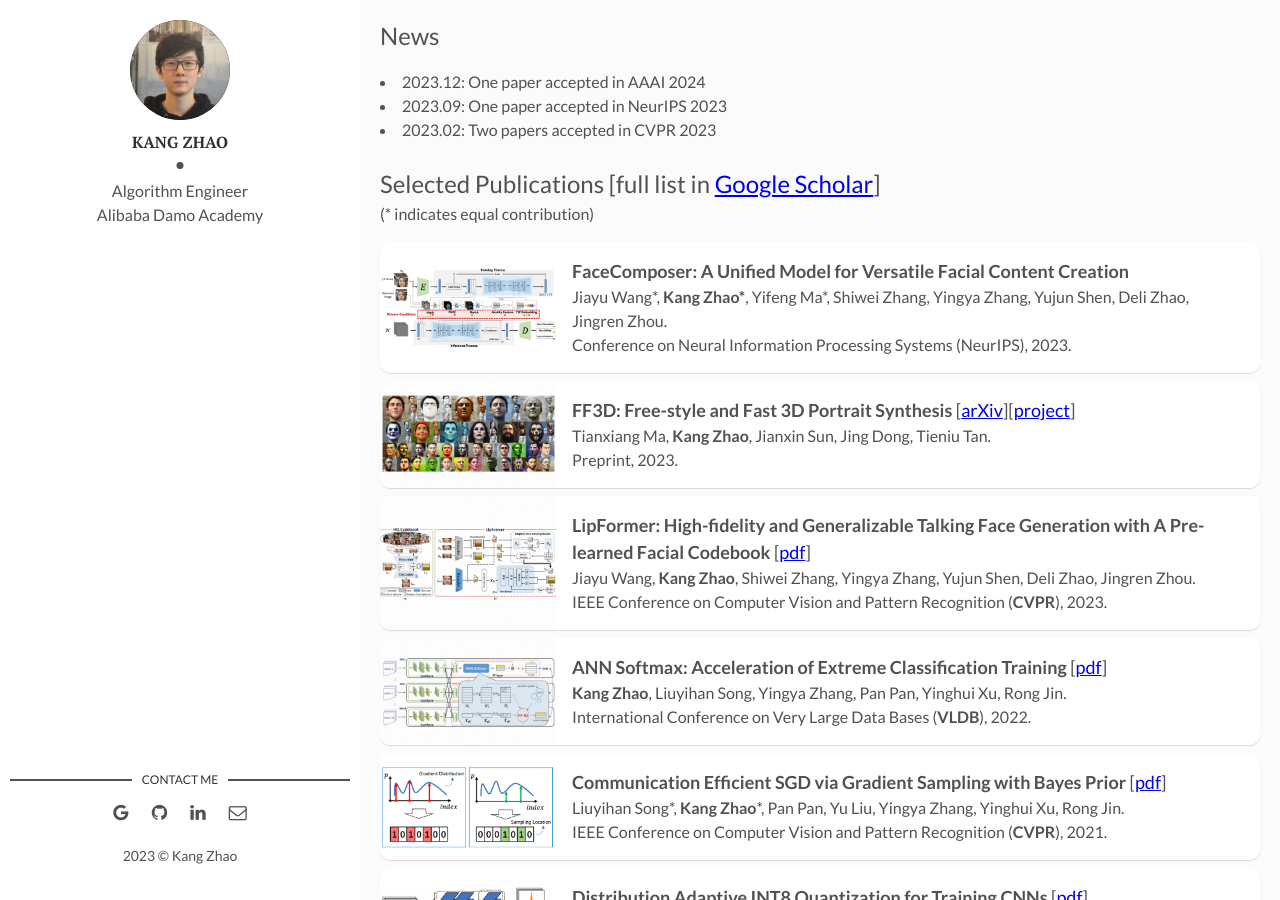
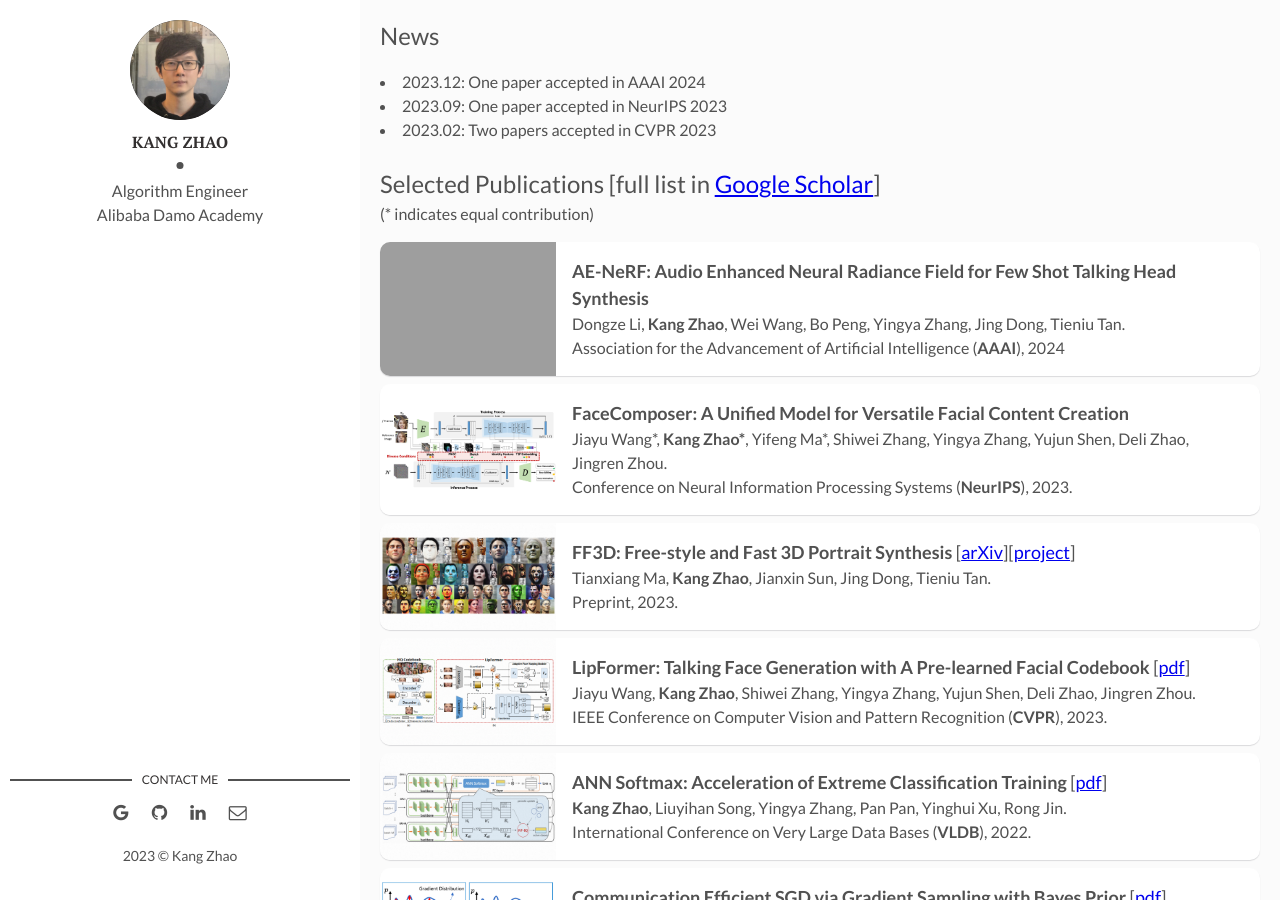
Before and after one commit to kangzhao2/kangzhao2.github.io, a Jekyll site: the page built from index.html, in a window 1280 px wide and 900 px high, scrolled down 270 px. Built offline with Jekyll 4.4.1, drawn with Linux system fonts in a browser that asks for light colours; the list of posts is cut into pages by our own code; grey boxes are pictures that could not be loaded.

Commit message:
add Ae-NeRF

```diff
--- a/index.html
+++ b/index.html
@@ -18,9 +18,16 @@ My research interests include large-scale visual search, computer vision and mac
 </body>
 
 <article class="post">
+  <a class="post-thumbnail" style="background-image: url({{"/assets/img/AE-NeRF.png"}})"></a>
+  <div class="post-content">
+    <p><font size="4"><b>AE-NeRF: Audio Enhanced Neural Radiance Field for Few Shot Talking Head Synthesis</b> </font> <br>Dongze Li, <b>Kang Zhao</b>, Wei Wang, Bo Peng, Yingya Zhang, Jing Dong, Tieniu Tan. <br>Association for the Advancement of Artificial Intelligence (<b>AAAI</b>), 2024</p>
+  </div>
+</article>
+
+<article class="post">
   <a class="post-thumbnail" style="background-image: url({{"/assets/img/FaceComposer.png"}})"></a>
   <div class="post-content">
-    <p><font size="4"><b>FaceComposer: A Unified Model for Versatile Facial Content Creation</b> </font> <br>Jiayu Wang*, <b>Kang Zhao*</b>, Yifeng Ma*, Shiwei Zhang, Yingya Zhang, Yujun Shen, Deli Zhao, Jingren Zhou. <br>Conference on Neural Information Processing Systems (NeurIPS), 2023.</p>
+    <p><font size="4"><b>FaceComposer: A Unified Model for Versatile Facial Content Creation</b> </font> <br>Jiayu Wang*, <b>Kang Zhao*</b>, Yifeng Ma*, Shiwei Zhang, Yingya Zhang, Yujun Shen, Deli Zhao, Jingren Zhou. <br>Conference on Neural Information Processing Systems (<b>NeurIPS</b>), 2023.</p>
   </div>
 </article>
 
@@ -34,7 +41,7 @@ My research interests include large-scale visual search, computer vision and mac
 <article class="post">
   <a class="post-thumbnail" style="background-image: url({{"/assets/img/Lipformer.png"}})"></a>
   <div class="post-content">
-    <p><font size="4"><b>LipFormer: High-fidelity and Generalizable Talking Face Generation with A Pre-learned Facial Codebook</b> [<a href="https://openaccess.thecvf.com/content/CVPR2023/papers/Wang_LipFormer_High-Fidelity_and_Generalizable_Talking_Face_Generation_With_a_Pre-Learned_CVPR_2023_paper.pdf">pdf</a>]</font> <br>Jiayu Wang, <b>Kang Zhao</b>, Shiwei Zhang, Yingya Zhang, Yujun Shen, Deli Zhao, Jingren Zhou. <br>IEEE Conference on Computer Vision and Pattern Recognition (<b>CVPR</b>), 2023.</p>
+    <p><font size="4"><b>LipFormer: Talking Face Generation with A Pre-learned Facial Codebook</b> [<a href="https://openaccess.thecvf.com/content/CVPR2023/papers/Wang_LipFormer_High-Fidelity_and_Generalizable_Talking_Face_Generation_With_a_Pre-Learned_CVPR_2023_paper.pdf">pdf</a>]</font> <br>Jiayu Wang, <b>Kang Zhao</b>, Shiwei Zhang, Yingya Zhang, Yujun Shen, Deli Zhao, Jingren Zhou. <br>IEEE Conference on Computer Vision and Pattern Recognition (<b>CVPR</b>), 2023.</p>
   </div>
 </article>
 
```
